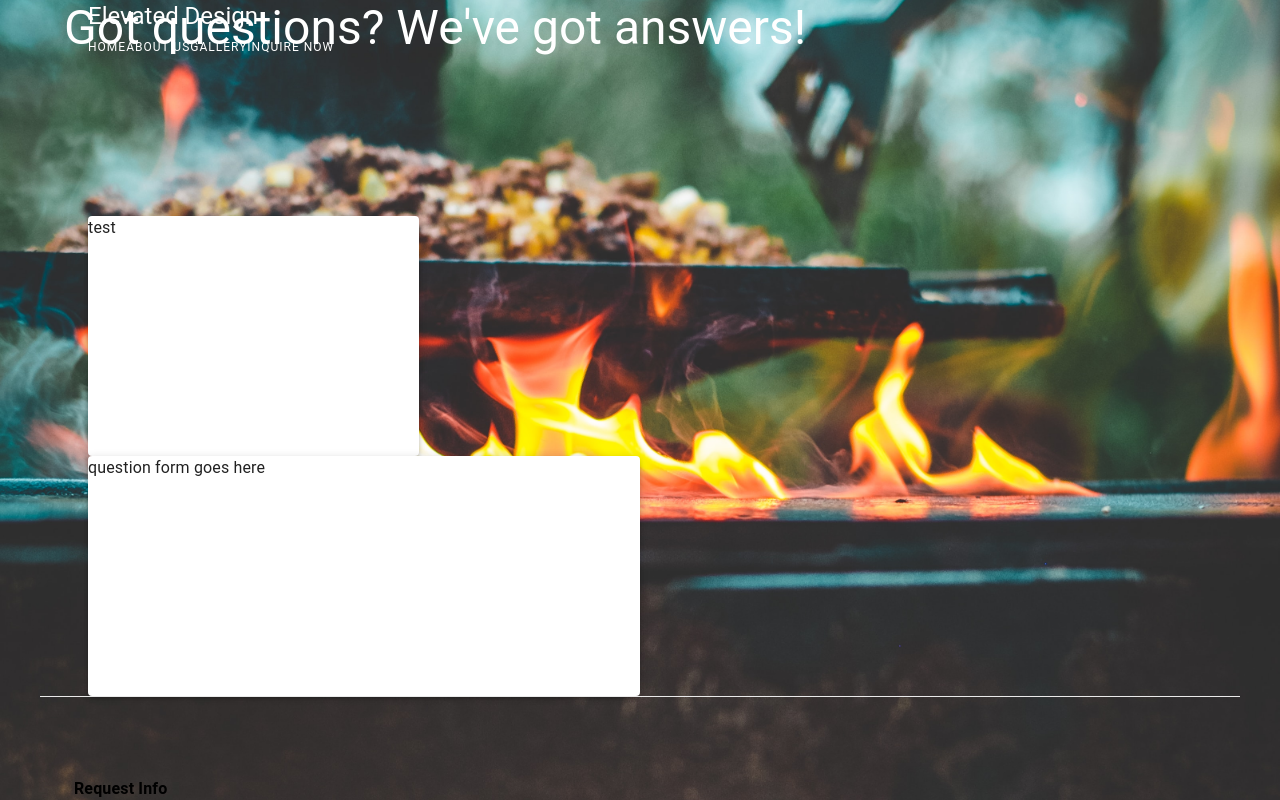
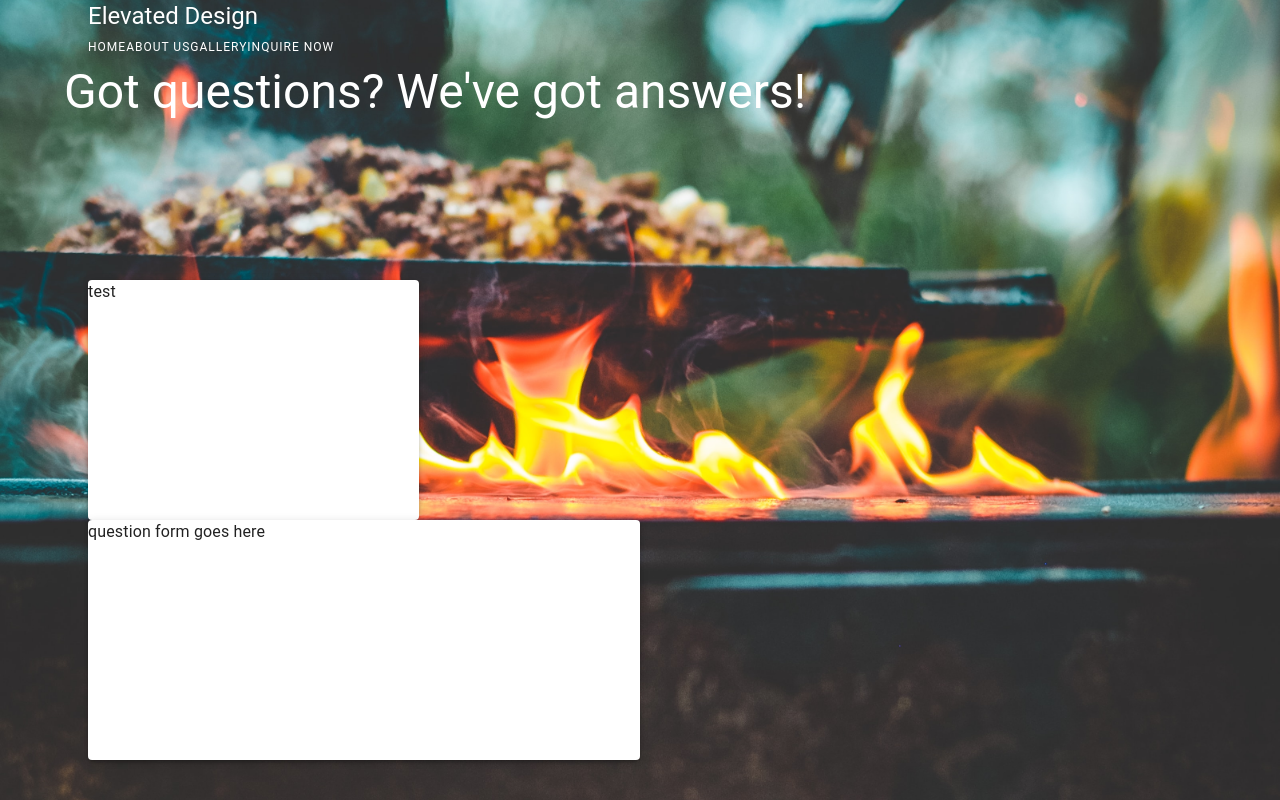
Before and after one commit to The-Orange-Dot/elevated-design, a Next.js app: page /contact in a window 1280 px wide. Shown: the top 800 px of the page. Built offline with nearby package versions, Linux system fonts and the light colour scheme.

Commit message:
fixing styling error

```diff
--- a/pages/contact.tsx
+++ b/pages/contact.tsx
@@ -11,7 +11,7 @@ const contact = () => {
   return (
     <>
       <Navbar color="white" />
-      <Container className="main">
+      <Container className={styles.container}>
         <Typography
           sx={{ mb: 20, fontWeight: 400, color: "white" }}
           variant="h3"
--- a/pages/gallery.tsx
+++ b/pages/gallery.tsx
@@ -9,7 +9,7 @@ const gallery = () => {
   return (
     <>
       <Navbar color={"black"} />
-      <Paper className="main" elevation={0}>
+      <Paper className={styles.container} elevation={0}>
         <ImageGallery />
       </Paper>
       <Footer />
--- a/styles/contact.module.css
+++ b/styles/contact.module.css
@@ -1,3 +1,13 @@
+.container {
+  min-height: 100vh;
+  width: 100vw;
+  padding: 4rem 0;
+  display: flex;
+  flex-direction: column;
+  justify-content: center;
+  align-items: center;
+}
+
 .forms_container {
   display: flex;
   justify-content: space-around;
--- a/styles/gallery.module.css
+++ b/styles/gallery.module.css
@@ -0,0 +1,9 @@
+.container {
+  min-height: 100vh;
+  width: 100vw;
+  padding: 4rem 0;
+  display: flex;
+  flex-direction: column;
+  justify-content: center;
+  align-items: center;
+}
```
